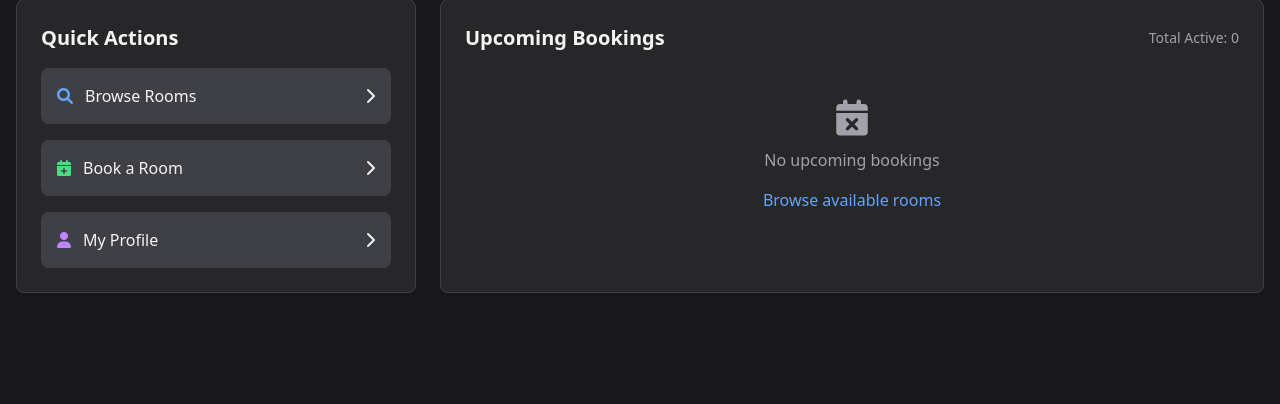
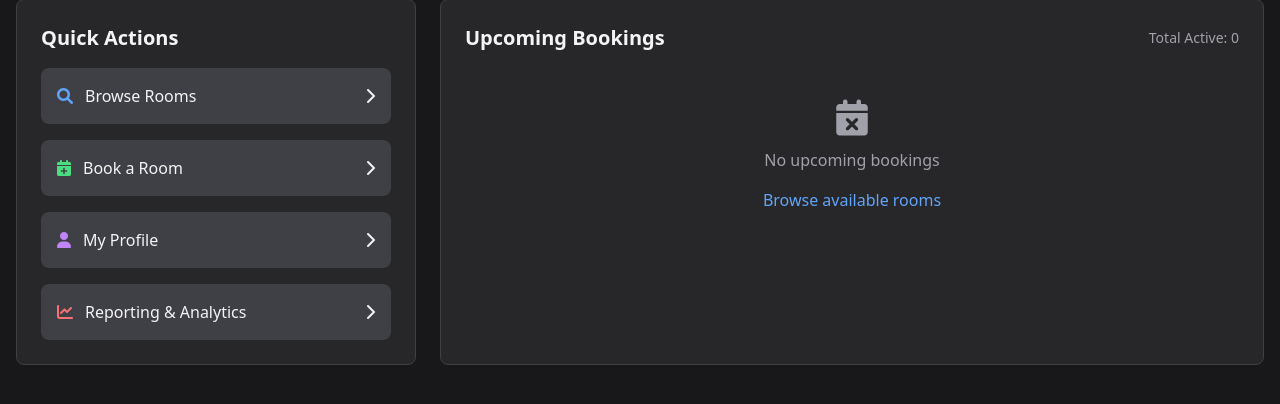
Before and after one commit to i22a11/333-project, a PHP site: page / in a window 1280 px wide. Shown: the part 98-502 px from the top of the page. Run offline with PHP 8.4, Linux system fonts and the light colour scheme; the visitor is signed in with stand-in values (Sample User, id 1); data that the repository does not hold is empty.

```diff
--- a/index.php
+++ b/index.php
@@ -4,7 +4,7 @@ session_start();
 
 // Redirect to login if not logged in
 if (!isset($_SESSION['user_id'])) {
-    header('Location: /auth/login.php');
+    header('Location: ./auth/login.php');
     exit();
 }
 
@@ -74,6 +74,13 @@ $total_bookings = $stmt->fetch(PDO::FETCH_ASSOC)['count'];
                         </div>
                         <i class="fas fa-chevron-right"></i>
                     </a>
+                    <a href="./reporting/index.php" class="flex items-center justify-between p-4 bg-zinc-700 rounded-lg hover:bg-zinc-600 transition-colors duration-200">
+                        <div class="flex items-center">
+                        <i class="fas fa-chart-line text-red-400 mr-3"></i>
+                            <span>Reporting & Analytics</span>
+                        </div>
+                        <i class="fas fa-chevron-right"></i>
+                    </a>
                 </div>
             </div>
 
--- a/reporting/get_top_booked_rooms.php
+++ b/reporting/get_top_booked_rooms.php
@@ -15,7 +15,6 @@ function getTop5BookedRooms() {
     $stmt = $pdo->prepare("
         SELECT room_id, COUNT(*) as count
         FROM Bookings
-        WHERE status = 'confirmed'
         GROUP BY room_id
         ORDER BY count DESC
         LIMIT 5
```
Also changed, not shown: reporting/index.php (+15 -7 lines).
